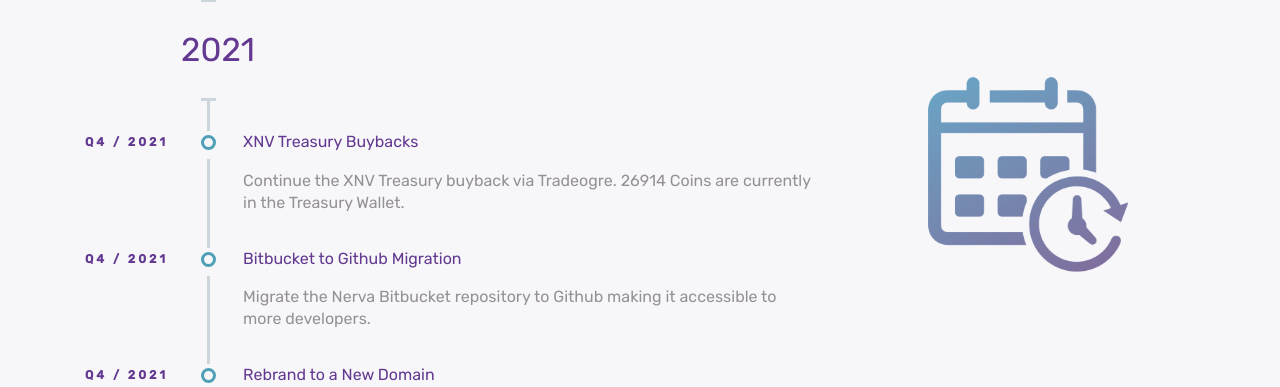
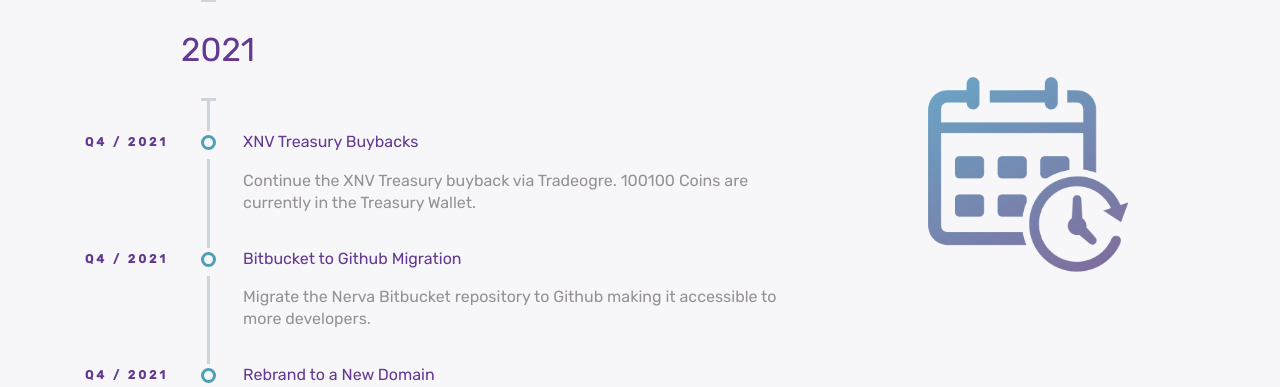
Before and after one commit to R0BC0D3R/nerva-website, a PHP site: page / in a window 1280 px wide. Shown: the part 5269-5656 px from the top of the page. Run offline with PHP 8.4, Linux system fonts and the light colour scheme; some libraries are stand-ins or nearby versions.

Commit message:
Update treasure holdings

```diff
--- a/index.php
+++ b/index.php
@@ -459,7 +459,7 @@
 							<div class="timeline-marker"></div>
 							<div class="timeline-content">
 								<p class="timeline-title">XNV Treasury Buybacks</h3>
-								<p>Continue the XNV Treasury buyback via Tradeogre. 26914 Coins are currently in the Treasury Wallet.</p>
+								<p>Continue the XNV Treasury buyback via Tradeogre. 100100 Coins are currently in the Treasury Wallet.</p>
 							</div>
 						</li>
 						<li class="timeline-item">
```
